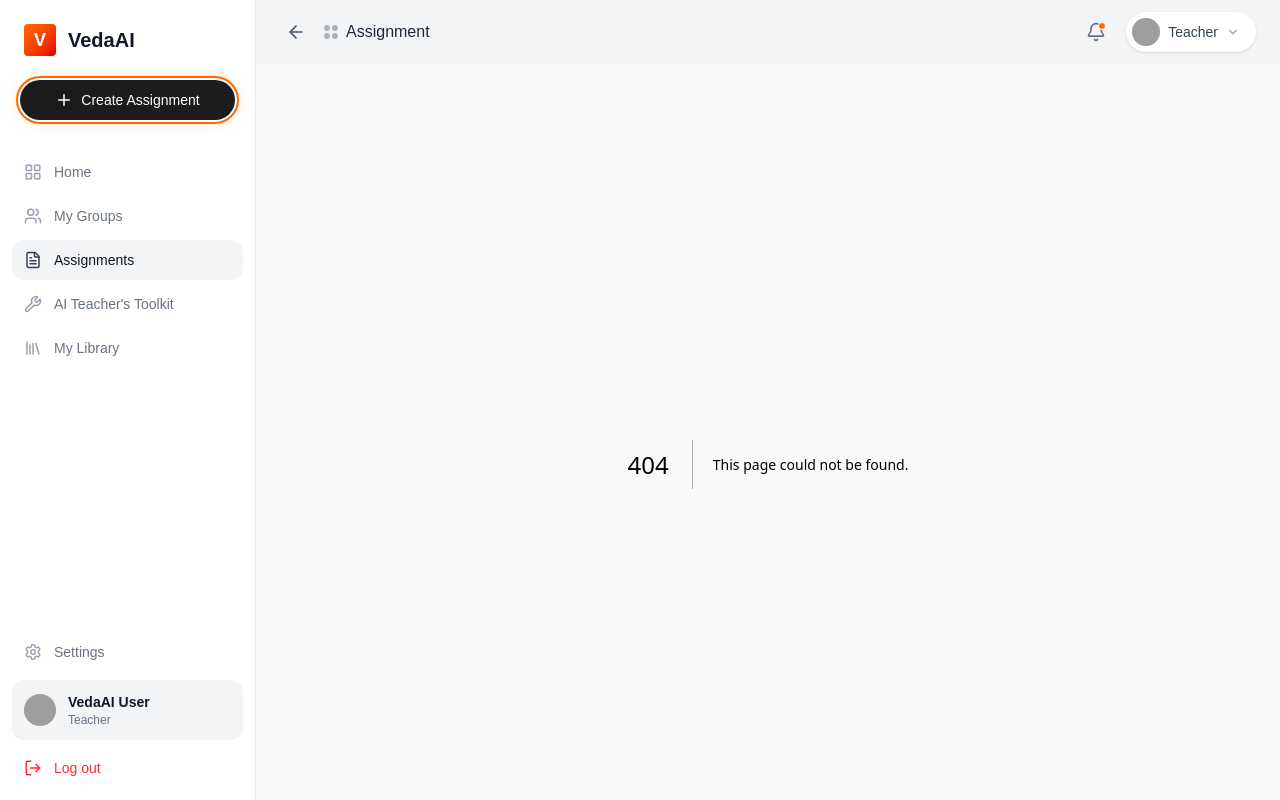
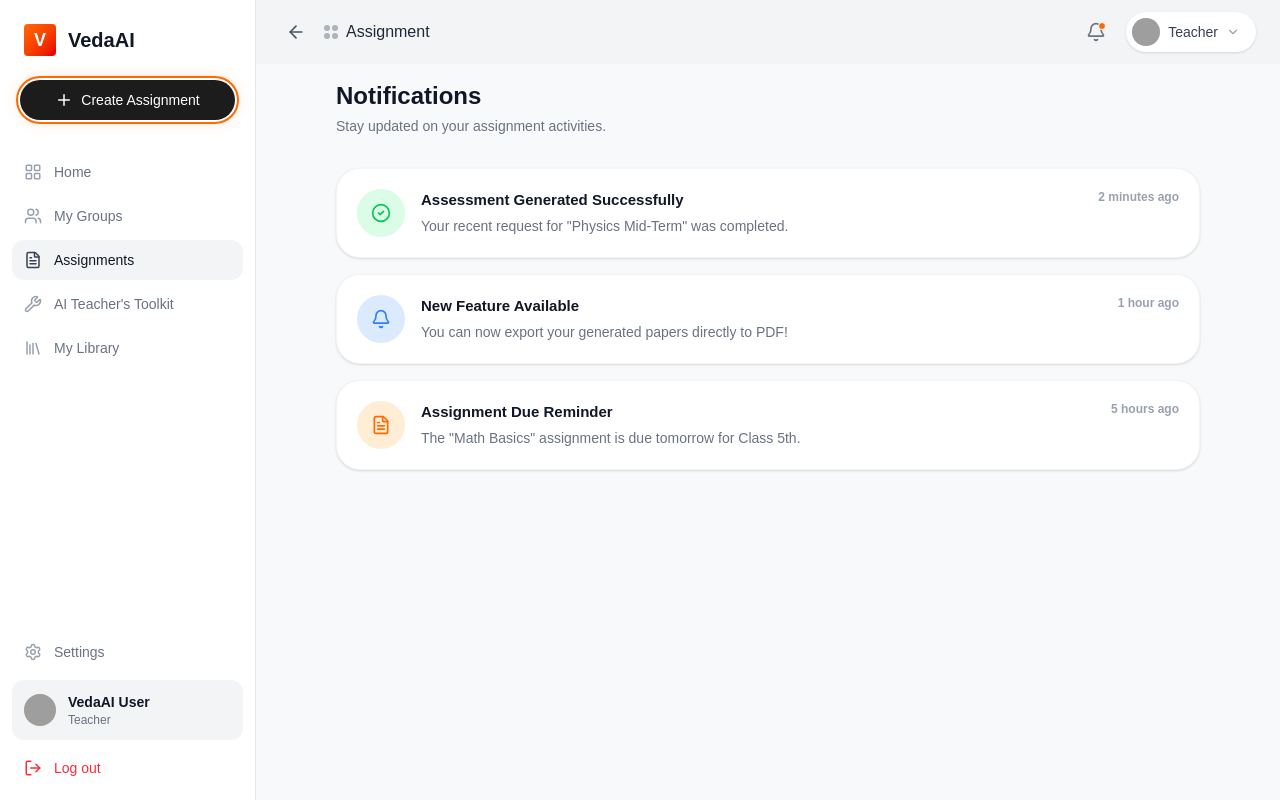
Before and after one commit to ritikparmar45/veassi, a Next.js app in the folder frontend/: page /notifications in a window 1280 px wide. Before the commit this address had no page. Built offline with nearby package versions, Linux system fonts and the light colour scheme; grey boxes are pictures that could not be loaded.

Commit message:
update all

```diff
--- /dev/null
+++ b/frontend/src/app/notifications/page.tsx
@@ -0,0 +1,79 @@
+'use client';
+
+import { motion } from 'framer-motion';
+import { Bell, FileText, CheckCircle2 } from 'lucide-react';
+
+export default function NotificationsPage() {
+  const notifications = [
+    {
+      id: 1,
+      type: 'success',
+      title: 'Assessment Generated Successfully',
+      description: 'Your recent request for "Physics Mid-Term" was completed.',
+      time: '2 minutes ago',
+      icon: CheckCircle2,
+      color: 'text-green-500',
+      bg: 'bg-green-100',
+    },
+    {
+      id: 2,
+      type: 'info',
+      title: 'New Feature Available',
+      description: 'You can now export your generated papers directly to PDF!',
+      time: '1 hour ago',
+      icon: Bell,
+      color: 'text-blue-500',
+      bg: 'bg-blue-100',
+    },
+    {
+      id: 3,
+      type: 'document',
+      title: 'Assignment Due Reminder',
+      description: 'The "Math Basics" assignment is due tomorrow for Class 5th.',
+      time: '5 hours ago',
+      icon: FileText,
+      color: 'text-orange-500',
+      bg: 'bg-orange-100',
+    }
+  ];
+
+  return (
+    <motion.div
+      initial={{ opacity: 0, y: 20 }}
+      animate={{ opacity: 1, y: 0 }}
+      transition={{ duration: 0.5 }}
+      className="max-w-4xl mx-auto w-full pt-4 pb-12 px-4"
+    >
+      <div className="mb-8">
+        <h1 className="text-2xl font-bold text-gray-900">Notifications</h1>
+        <p className="text-gray-500 text-sm mt-1">Stay updated on your assignment activities.</p>
+      </div>
+
+      <div className="space-y-4">
+        {notifications.map((notif, index) => {
+          const Icon = notif.icon;
+          return (
+            <motion.div
+              key={notif.id}
+              initial={{ opacity: 0, x: -20 }}
+              animate={{ opacity: 1, x: 0 }}
+              transition={{ delay: index * 0.1 }}
+              className="bg-white p-5 rounded-[24px] shadow-sm border border-gray-100 flex items-start space-x-4 hover:shadow-md transition-shadow cursor-pointer"
+            >
+              <div className={`w-12 h-12 rounded-full ${notif.bg} flex items-center justify-center shrink-0`}>
+                <Icon className={notif.color} size={20} />
+              </div>
+              <div className="flex-1">
+                <div className="flex justify-between items-start">
+                  <h3 className="font-bold text-gray-900 text-[15px]">{notif.title}</h3>
+                  <span className="text-xs font-semibold text-gray-400">{notif.time}</span>
+                </div>
+                <p className="text-sm text-gray-500 mt-1">{notif.description}</p>
+              </div>
+            </motion.div>
+          );
+        })}
+      </div>
+    </motion.div>
+  );
+}
--- /dev/null
+++ b/frontend/src/app/profile/page.tsx
@@ -0,0 +1,48 @@
+'use client';
+
+import { useAuthStore } from '../../store/useAuthStore';
+import { motion } from 'framer-motion';
+
+export default function ProfilePage() {
+  const { user } = useAuthStore();
+
+  return (
+    <motion.div
+      initial={{ opacity: 0, y: 20 }}
+      animate={{ opacity: 1, y: 0 }}
+      transition={{ duration: 0.5 }}
+      className="max-w-4xl mx-auto w-full pt-4 pb-12 px-4"
+    >
+      <div className="bg-white rounded-[32px] p-8 shadow-sm border border-gray-100">
+        <div className="flex items-center space-x-6">
+          <div className="w-24 h-24 rounded-full bg-orange-100 overflow-hidden border-4 border-white shadow-lg">
+            <img
+              src={`https://api.dicebear.com/7.x/avataaars/svg?seed=${user?.name || 'User'}`}
+              alt="Profile"
+              className="w-full h-full object-cover"
+            />
+          </div>
+          <div>
+            <h1 className="text-3xl font-extrabold text-gray-900">{user?.name || 'Teacher'}</h1>
+            <p className="text-gray-500 font-medium text-lg">{user?.schoolName || 'VedaAI Partner School'}</p>
+            <p className="text-gray-400 text-sm mt-1">{user?.email || 'admin@school.com'}</p>
+          </div>
+        </div>
+
+        <div className="mt-12">
+          <h2 className="text-xl font-bold text-gray-900 border-b border-gray-100 pb-4 mb-6">Account Details</h2>
+          <div className="grid grid-cols-1 md:grid-cols-2 gap-6">
+            <div className="bg-gray-50 p-5 rounded-2xl">
+              <span className="text-xs font-bold text-gray-400 uppercase tracking-wider block mb-1">Role</span>
+              <span className="font-semibold text-gray-900">Administrator / Teacher</span>
+            </div>
+            <div className="bg-gray-50 p-5 rounded-2xl">
+              <span className="text-xs font-bold text-gray-400 uppercase tracking-wider block mb-1">Plan</span>
+              <span className="inline-block bg-orange-100 text-orange-700 font-bold px-3 py-1 rounded-full text-xs mt-1">Premium Plan</span>
+            </div>
+          </div>
+        </div>
+      </div>
+    </motion.div>
+  );
+}
--- a/frontend/src/components/Header.tsx
+++ b/frontend/src/components/Header.tsx
@@ -2,6 +2,7 @@
 
 import { ArrowLeft, Bell, ChevronDown } from 'lucide-react';
 import { useRouter, usePathname } from 'next/navigation';
+import Link from 'next/link';
 import { useAuthStore } from '../store/useAuthStore';
 import { useEffect, useState } from 'react';
 
@@ -33,18 +34,18 @@
       </div>
 
       <div className="flex items-center space-x-5">
-        <button className="relative text-gray-500 hover:text-gray-800 transition">
+        <Link href="/notifications" className="relative text-gray-500 hover:text-gray-800 transition">
           <Bell size={20} />
           <span className="absolute 0 right-0 top-0 w-2 h-2 bg-orange-500 border border-white rounded-full"></span>
-        </button>
+        </Link>
 
-        <div className="flex items-center space-x-2 cursor-pointer p-1.5 bg-white rounded-full pr-4 shadow-sm">
+        <Link href="/profile" className="flex items-center space-x-2 cursor-pointer p-1.5 bg-white rounded-full pr-4 shadow-sm hover:bg-gray-50 transition">
           <div className="w-7 h-7 rounded-full bg-blue-100 overflow-hidden shrink-0">
             <img src={`https://api.dicebear.com/7.x/avataaars/svg?seed=${mounted ? user?.name || 'User' : 'User'}`} alt="User" className="w-full h-full object-cover" />
           </div>
           <span className="text-sm font-medium text-gray-700 truncate max-w-[120px]">{mounted ? user?.name || 'Teacher' : 'Teacher'}</span>
           <ChevronDown size={14} className="text-gray-400 shrink-0" />
-        </div>
+        </Link>
       </div>
     </header>
   );
--- a/frontend/src/components/Sidebar.tsx
+++ b/frontend/src/components/Sidebar.tsx
@@ -73,7 +73,7 @@
           <Settings size={18} className="text-gray-400" />
           <span className="text-sm">Settings</span>
         </Link>
-        <div className="flex items-center p-3 bg-gray-100 rounded-xl mb-2">
+        <Link href="/profile" className="flex items-center p-3 bg-gray-100 rounded-xl mb-2 hover:bg-gray-200 transition-colors">
           <div className="w-8 h-8 rounded-full bg-orange-200 overflow-hidden mr-3 flex-shrink-0">
             <img src={`https://api.dicebear.com/7.x/avataaars/svg?seed=${mounted ? user?.schoolName || 'School' : 'School'}`} alt="School" className="w-full h-full object-cover" />
           </div>
@@ -81,7 +81,7 @@
             <span className="text-sm font-semibold text-gray-900 truncate">{mounted ? user?.schoolName || 'VedaAI User' : 'VedaAI User'}</span>
             <span className="text-xs text-gray-500 truncate">{mounted ? user?.name || 'Teacher' : 'Teacher'}</span>
           </div>
-        </div>
+        </Link>
 
         <button onClick={() => { logout(); router.push('/login'); }} className="w-full flex items-center space-x-3 px-3 py-2.5 rounded-xl text-red-500 hover:bg-red-50 transition-colors">
           <LogOut size={18} />
```
